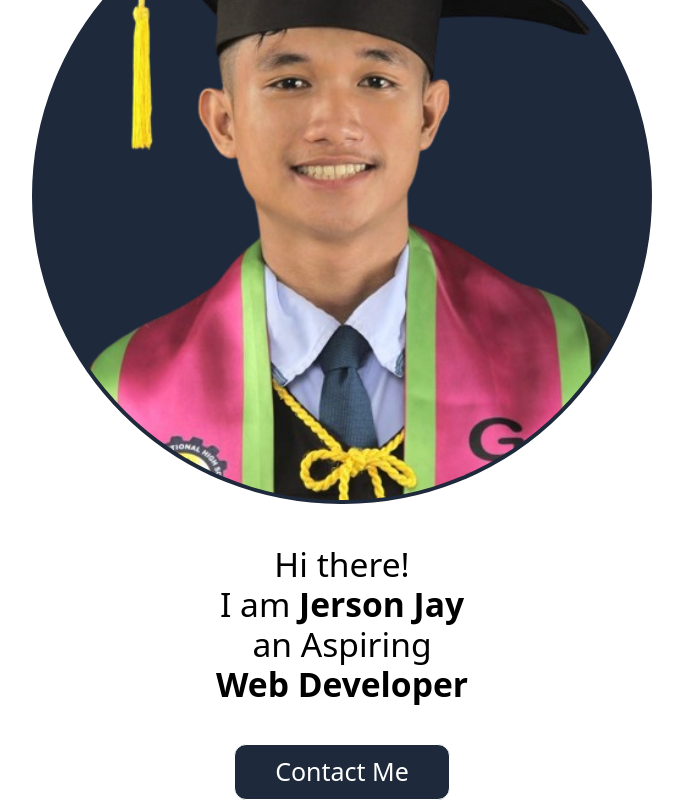
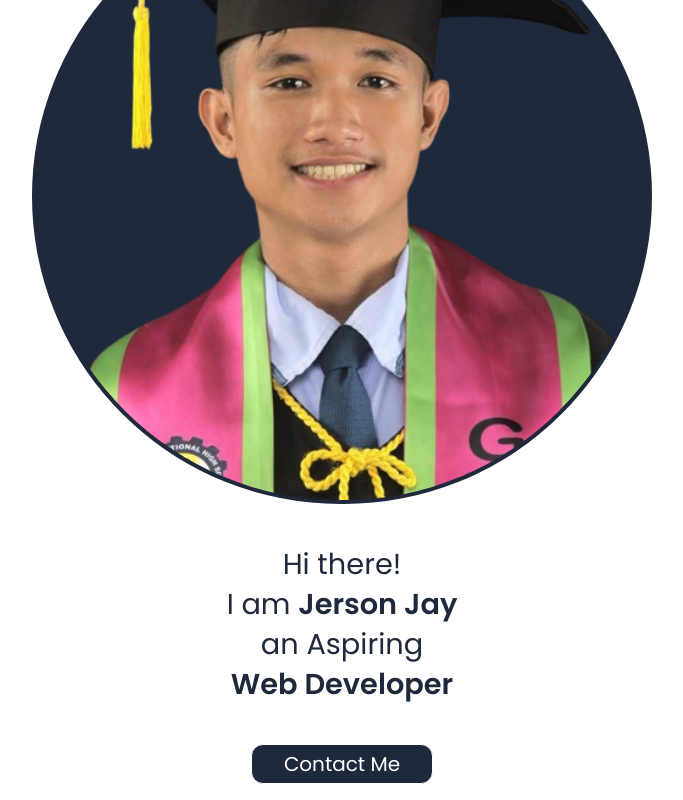
Before and after one commit to MrKabado/Potffolio, a React (Vite) app: page / in a window 1280 px wide. Shown: the part 184-984 px from the top of the page, without its empty margins (298-981 px from the left). Built offline with nearby package versions, Linux system fonts and the light colour scheme; a web font is replaced by a local one.

Commit message:
adjusted the size of text

```diff
--- a/src/components/Header.jsx
+++ b/src/components/Header.jsx
@@ -9,11 +9,11 @@ function Header() {
     setIsVisible(!isVisible);
   }
   return (
-    <header className='font-sans drop-shadow p-2 flex flex-col items-center bg-white'>
+    <header className='font-sans shadow-sm shadow-gray-300 p-2 flex flex-col items-center bg-white'>
       <h1 className='text-[#1E293B] font-semibold text-3xl font-poppins'>Portfolio</h1>
 
       {isVisible && (
-      <nav className='p-1 flex flex-col items-center text-[#1E293B] font-medium text-[14px]'>
+      <nav className='p-1 flex flex-col items-center text-[#1E293B] font-medium text-[16px]'>
         <Link>Home</Link>
         <Link>About Me</Link>
         <Link>Services and Projects</Link>
--- a/src/pages/Homepage.jsx
+++ b/src/pages/Homepage.jsx
@@ -9,12 +9,12 @@ function Homepage() {
         <img src={ProfilePic} alt="profile picture" className='w-[50%] border-[#1E293B] border-4 rounded-full bg-[#1E293B]'/>
       </div>
       <div>
-        <h1 className='text-[2.1rem] leading-10 text-center'>
+        <h1 className='text-[1.8rem] leading-10 text-center font-poppins text-[#1E293B]'>
           Hi there!<br/>I am <span className='font-semibold'>Jerson Jay</span><br/>an Aspiring<br/><span className='font-semibold'>Web Developer</span>
         </h1>
       </div>
 
-      <Button text={"Contact Me"} className={"border py-2 px-10 text-center text-[25px] rounded-xl bg-[#1E293B] text-white"} divclassName={"flex justify-center"}/>
+      <Button text={"Contact Me"} className={"font-poppins border py-1 px-8 text-center text-[20px] rounded-xl bg-[#1E293B] text-white"} divclassName={"flex justify-center"}/>
     </div>
   )
 }
```
